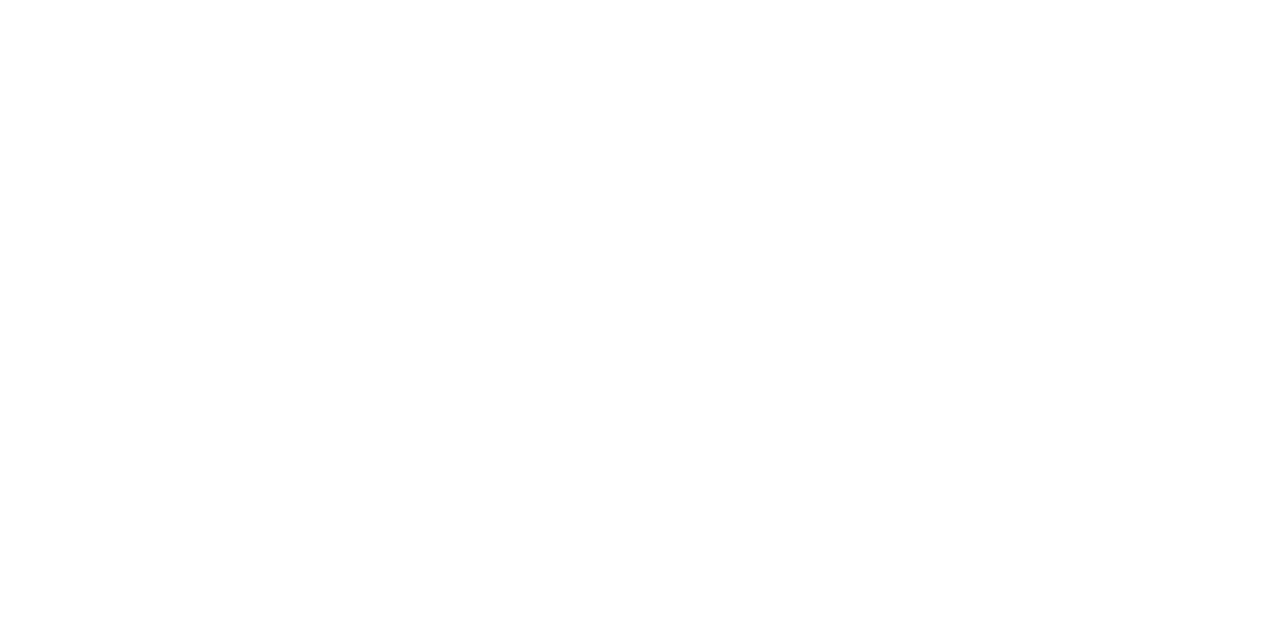
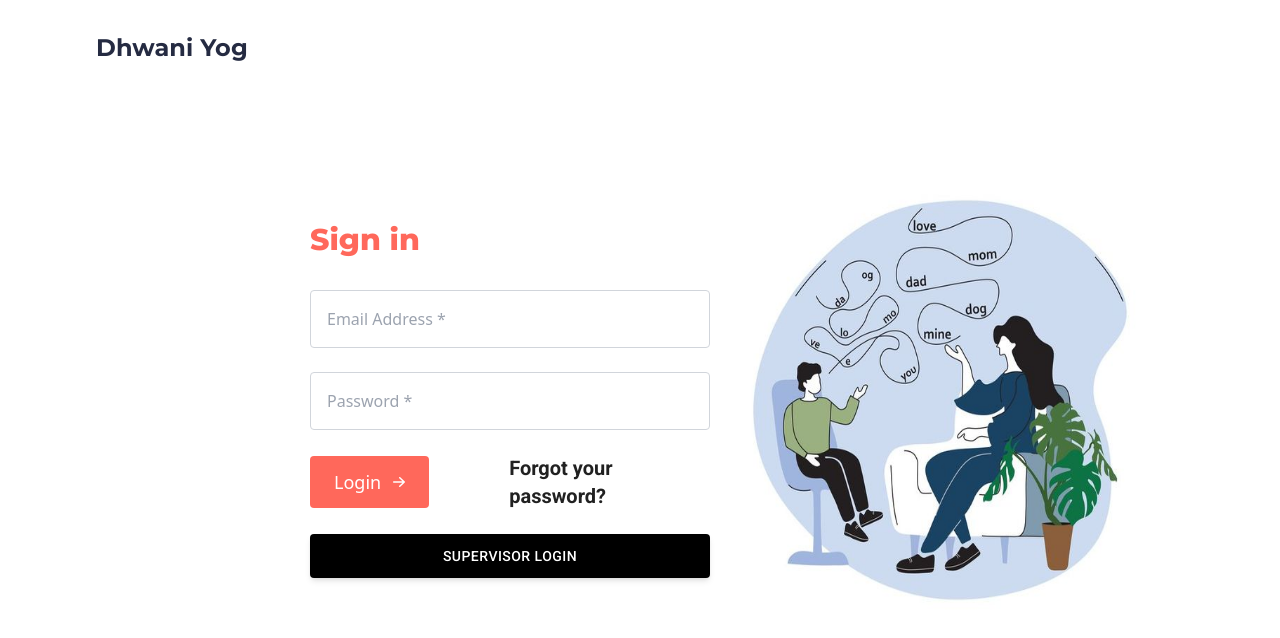
Before and after one commit to Saransh-Jainbu/Dhwaniyog, a React (Vite) app in the folder Login Page/Client/: page /login in a window 1280 px wide. Before the commit this address had no page. Shown: the top 638 px of the page. Built offline with nearby package versions, Linux system fonts and the light colour scheme.

Commit message:
added login pages and routes

```diff
--- a/Login Page/Client/src/App.jsx
+++ b/Login Page/Client/src/App.jsx
@@ -3,6 +3,7 @@
 import Dashboard from "./Dashboard";
 import Home from "./Home";
 import "./index.css";
+import Login from "./Login";
 
 function App() {
   return (
@@ -10,6 +11,7 @@
       <Routes>
         <Route path="/" element={<Home />} />
         <Route path="/dashboard" element={<Dashboard />} />
+        <Route path="/login" element={<Login/>} />
       </Routes>
     </Router>
   );
--- a/Login Page/Client/src/Dashboard.jsx
+++ b/Login Page/Client/src/Dashboard.jsx
@@ -14,7 +14,7 @@
         </svg>
         <h2 className="text-2xl font-bold mb-4">Dashboard</h2>
         </Link>
-        <Link to="/dashboard" className="flex items-center text-gray-700 hover:text-black">
+        <Link to="/dashboard" className="flex mt-6 items-center text-gray-700 hover:text-black">
           <svg className="w-5 h-5 mr-2" fill="none" stroke="currentColor" viewBox="0 0 24 24" xmlns="http://www.w3.org/2000/svg">
             <path strokeLinecap="round" strokeLinejoin="round" strokeWidth={2} d="M12 4v16m8-8H4" />
           </svg>
--- a/Login Page/Client/src/Hero.jsx
+++ b/Login Page/Client/src/Hero.jsx
@@ -1,8 +1,10 @@
 import React from 'react';
 import heroImage from './assets/Hero.png';
 import backgroundImage from './assets/bg_img.jpg'
+import { useNavigate } from 'react-router-dom';
 
 const Hero = () => {
+  const navigate = useNavigate();
   return (
     <div className="flex items-center justify-between px-28 py-20 bg-white">
 
@@ -20,7 +22,7 @@
           <span className="block">discover your most beautiful smile</span>
         </div>
 
-        <button className="mt-8 bg-[#FF685B] py-3 px-6 rounded-md tracking-wide font-bold font-montserrat text-white text-sm w-[300px]">
+        <button onClick={() => navigate("/login")} className="mt-8 bg-[#FF685B] py-3 px-6 rounded-md tracking-wide font-bold font-montserrat text-white text-sm w-[300px]">
           Login
         </button>
       </div>
--- a/Login Page/Client/src/Login.jsx
+++ b/Login Page/Client/src/Login.jsx
@@ -1,38 +1,68 @@
+import React from 'react';
+import img from './assets/login.png';
+
+
 function Login() {
     return (
-        <div className="flex flex-row">
-            <div className="absolute left-0 w-2/5 h-screen bg-white flex flex-col items-center justify-center">
-                <div className="absolute left-16 top-8 text-[#252b42] font-bold text-2xl leading-8 tracking-[0.1px] font-montserrat">Dhwani Yog</div>
+        <>
+        <div className="flex flex-row h-screen ml-[310px]">
+            <div className="flex-1 h-full bg-white flex flex-col items-center justify-center">
+                <div className="absolute left-24 top-8 text-[#252b42] font-bold text-2xl leading-8 tracking-[0.1px] font-montserrat">
+                    Dhwani Yog
+                </div>
                 <div className="flex flex-col items-center">
-                    <div className="text-[#ff685b] text-left text-xl leading-[160%] tracking-[0.15px] font-medium self-start mb-8">Sign in</div>
-                    <form>
-                        <input type="text" className="rounded border w-[345px] p-4 mb-6 border-gray-300 pl-4" placeholder="Email Address *"/>
-                        <input type="password" className="rounded border w-[345px] p-4 mb-6 border-gray-300 pl-4" placeholder="Password *"/>
-                        <div className='flex flex-row justify-between items-center mb-6'>
-                            <button className="rounded text-lg font-medium bg-[#ff685b] text-white py-3 px-6 flex items-center gap-3">
-                                <div>Login</div>
+                    <h2 className="text-[#ff685b] text-3xl font-montserrat self-start mb-8 font-extrabold">
+                        Sign in
+                    </h2>
+
+                        <input
+                            type="email"
+                            className="rounded border w-[400px] p-4 mb-6 border-gray-300 pl-4"
+                            placeholder="Email Address *"
+                            required
+                        />
+                        <input
+                            type="password"
+                            className="rounded border w-[400px] p-4 mb-6 border-gray-300 pl-4"
+                            placeholder="Password *"
+                            required
+                        />
+
+
+                        <div className="flex items-center mb-6 ">
+                            <button className="flex items-center gap-3 bg-[#ff685b] text-white text-lg font-medium py-3 px-6 rounded">
+                                Login
                                 <svg xmlns="http://www.w3.org/2000/svg" width="12" height="10" viewBox="0 0 12 10" fill="none">
                                     <g clipPath="url(#clip0_2105_8409)">
                                         <path fillRule="evenodd" clipRule="evenodd" d="M0 5C0 4.81059 0.079009 4.62895 0.219646 4.49502C0.360282 4.36109 0.551026 4.28584 0.749916 4.28584H9.43845L6.21831 1.22068C6.07749 1.08658 5.99838 0.904705 5.99838 0.715059C5.99838 0.525414 6.07749 0.343536 6.21831 0.209436C6.35912 0.0753365 6.5501 0 6.74925 0C6.94839 0 7.13937 0.0753365 7.28019 0.209436L11.7797 4.49438C11.8495 4.56072 11.9049 4.63952 11.9427 4.72629C11.9805 4.81305 12 4.90606 12 5C12 5.09394 11.9805 5.18695 11.9427 5.27371C11.9049 5.36048 11.8495 5.43928 11.7797 5.50562L7.28019 9.79056C7.13937 9.92466 6.94839 10 6.74925 10C6.5501 10 6.35912 9.92466 6.21831 9.79056C6.07749 9.65646 5.99838 9.47459 5.99838 9.28494C5.99838 9.0953 6.07749 8.91342 6.21831 8.77932L9.43845 5.71416H0.749916C0.551026 5.71416 0.360282 5.63892 0.219646 5.50499C0.079009 5.37106 0 5.18941 0 5Z" fill="white"/>
                                     </g>
                                     <defs>
-                                        <clipPath id="clip0_2105_8409">
-                                            <rect width="12" height="10" fill="white"/>
-                                        </clipPath>
+
                                     </defs>
                                 </svg>
                             </button>
-                            <div className="text-[#000000DE] font-roboto text-lg font-medium leading-[157%] tracking-[0.1px]">Forgot your password?</div>
+
+                            <div className='text-[#000000DE] text-xl font-bold font-roboto ml-20'>
+                                Forgot your password?
+                            </div>
                         </div>
-                        <button className="flex w-[344px] justify-center items-center rounded bg-black shadow-md text-white font-roboto text-sm font-medium uppercase tracking-[0.46px] py-3">
-                            SUPERVISOR LOGIN
+                        <button className="w-[400px] flex justify-center items-center bg-black text-white text-sm font-medium uppercase tracking-[0.46px] py-3 rounded shadow-md font-roboto">
+                            Supervisor Login
                         </button>
-                    </form>
+
                 </div>
             </div>
-            <div className="absolute right-4 top-20 h-[77vh] w-3/5 bg-[url('/assets/LoginImg.png')] bg-no-repeat z-10"></div>
+            <div className="w-1/2 p-8 flex items-center justify-center mr-[110px]">
+          <img
+            src={img} draggable="false"
+            alt="Login Illustration"
+            className="w-[450px] h-[450px] "/>
+            </div>
+
         </div>
-    )
+
+        </>
+    );
 }
 
 export default Login;
--- a/Login Page/Client/src/Navbar.jsx
+++ b/Login Page/Client/src/Navbar.jsx
@@ -1,13 +1,16 @@
 import React from 'react';
+import { useNavigate } from 'react-router-dom';
 
 const Navbar = () => {
+
+  const navigate = useNavigate();
   return (
     <div className='flex p-4 mt-4 justify-between'>
       <div className='flex ml-24 font-montserrat text-2xl font-bold tracking-wide'>
         DHWANIयोग
       </div>
 
-      <button className='flex mr-40 bg-[#FF685B] py-2.5 px-5 items-center rounded-md tracking-wide font-bold font-montserrat text-white text-sm not-italic space-x-2.5'>
+      <button onClick={() => navigate("/login")} className='flex mr-40 bg-[#FF685B] py-2.5 px-5 items-center rounded-md tracking-wide font-bold font-montserrat text-white text-sm not-italic space-x-2.5'>
         <span>Login</span>
         <svg xmlns="http://www.w3.org/2000/svg" fill="none" viewBox="0 0 24 24" strokeWidth="3.0" stroke="currentColor" className="w-5 h-5">
           <path strokeLinecap="round" strokeLinejoin="round" d="M13.5 4.5 21 12m0 0-7.5 7.5M21 12H3" />
```
Also changed, not shown: Login Page/Client/src/assets/login.png (added).
